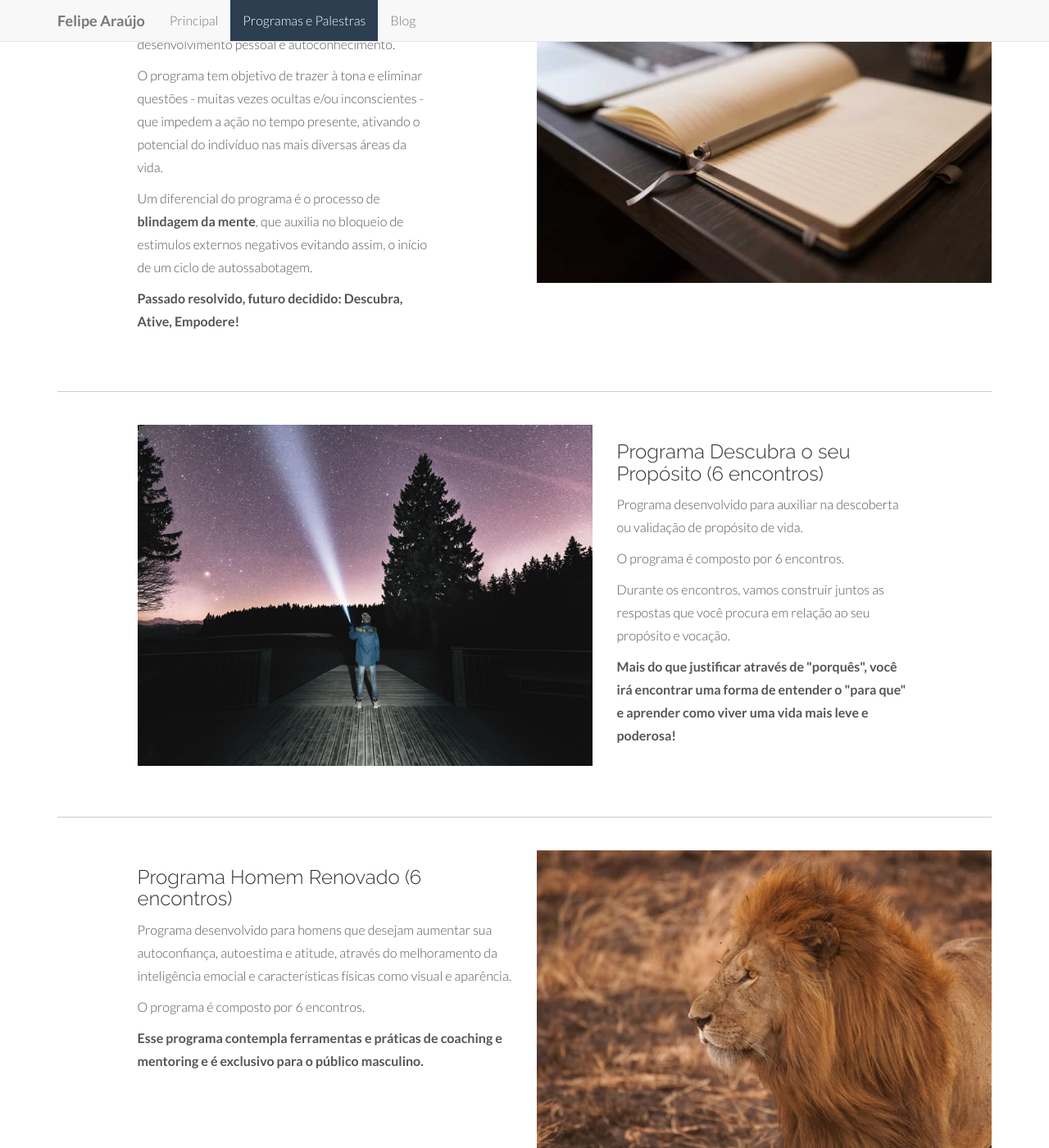
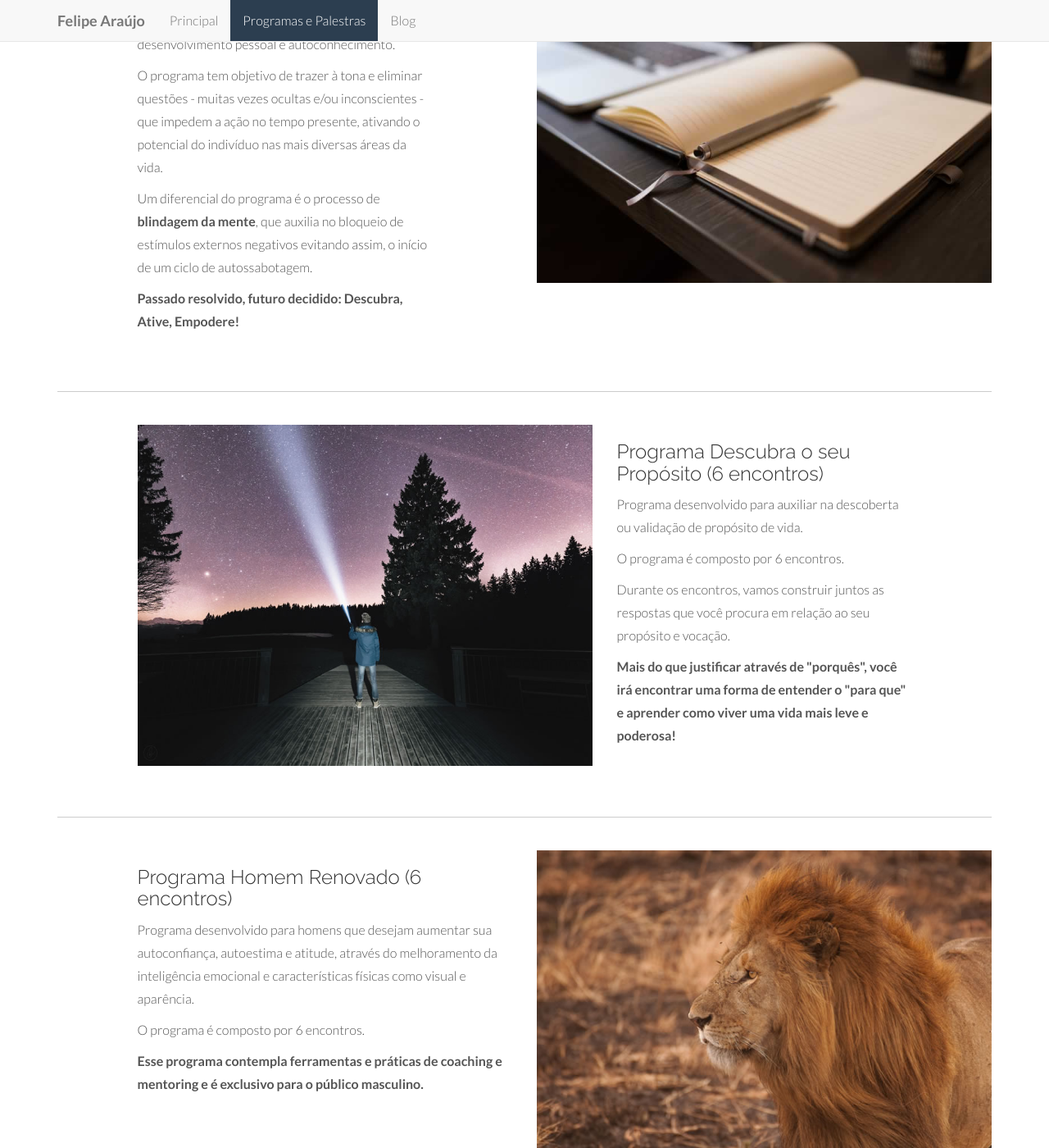
Before and after one commit to araujofelipe/felipearaujocoach, a Jekyll site: the page built from programas-palestras.html, in a window 1280 px wide and 1400 px high, scrolled down 231 px. Shown: the whole window at 82% size. Built offline with Jekyll 4.4.1, drawn with Linux system fonts in a browser that asks for light colours.

Commit message:
Textos mudados

```diff
--- a/programas-palestras.html
+++ b/programas-palestras.html
@@ -15,7 +15,7 @@
 				<h3>Programa Você 2.0: Seja sua melhor versão (12 encontros)</h3>
 				<p>Programa de coaching ideal para quem busca desenvolvimento pessoal e autoconhecimento.</p>
 				<p>O programa tem objetivo de trazer à tona e eliminar questões - muitas vezes ocultas e/ou inconscientes - que impedem a ação no tempo presente, ativando o potencial do indivíduo nas mais diversas áreas da vida.</p>
-				<p>Um diferencial do programa é o processo de <strong>blindagem da mente</strong>, que auxilia no bloqueio de estimulos externos negativos evitando assim, o início de um ciclo de autossabotagem.</p>
+				<p>Um diferencial do programa é o processo de <strong>blindagem da mente</strong>, que auxilia no bloqueio de estímulos externos negativos evitando assim, o início de um ciclo de autossabotagem.</p>
 				<p> <strong>Passado resolvido, futuro decidido: Descubra, Ative, Empodere!</strong></p>
 			</div>
 			<div class="col-lg-6 pull-right">
@@ -50,7 +50,7 @@
 			<div class="col-lg-5 col-lg-offset-1">
 				<h3>Programa Homem Renovado (6 encontros)</h3>
 				<p>
-					Programa desenvolvido para homens que desejam aumentar sua autoconfiança, autoestima e atitude, através do melhoramento da inteligência emocial e características físicas como visual e aparência.
+					Programa desenvolvido para homens que desejam aumentar sua autoconfiança, autoestima e atitude, através do melhoramento da inteligência emocional e características físicas como visual e aparência.
 				</p>
 				<p>
 					O programa é composto por 6 encontros.
```
